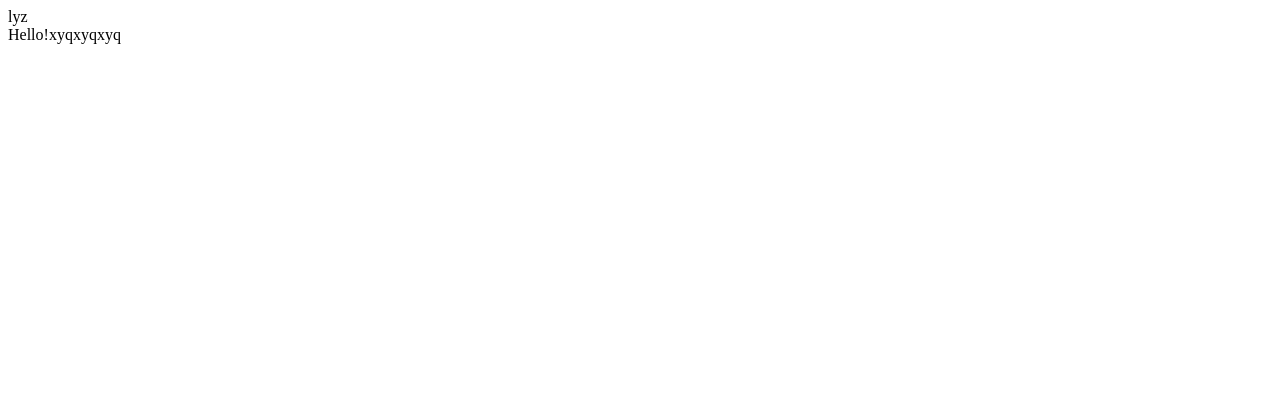
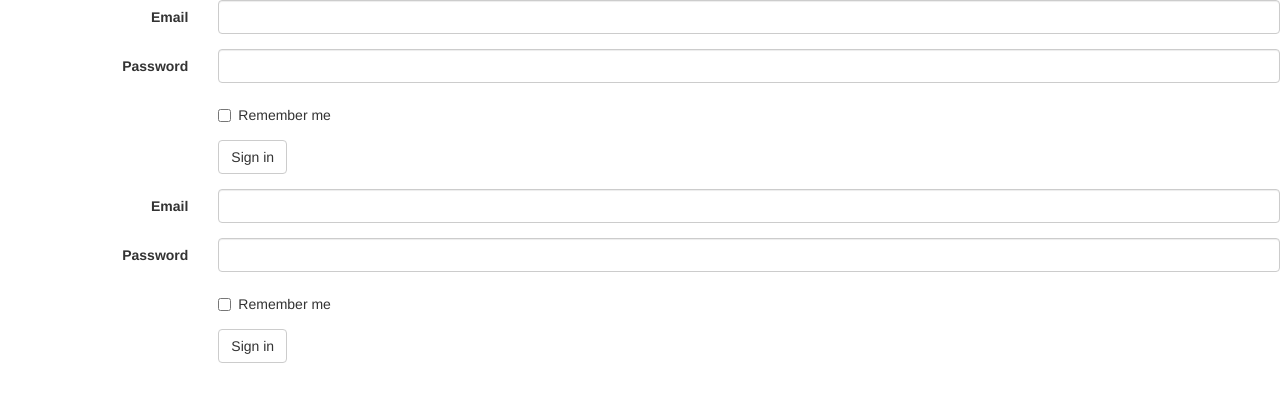
Before and after one commit to JaffarL/blog_prototype, a React app: page / in a window 1280 px wide. Built offline with nearby package versions, Linux system fonts and the light colour scheme.

Commit message:
加入bootstrap
加入bootstrap框架
不是react-bootstrap

```diff
--- a/src/component/login.js
+++ b/src/component/login.js
@@ -1,10 +1,40 @@
 import React from "react";
-export class Input extends React.Copomnent{
-    constructor(){
-        super()
-    }
+import $ from 'jquery';
+import bootstrap from "bootstrap";
+
+export class Input extends React.Component{
     render(){
-        return <div>
+        return <div >
+            <div className="row clearfix">
+                <div className="col-md-12 column">
+                    <form className="form-horizontal" role="form">
+                        <div className="form-group">
+                            <label htmlFor="inputEmail3" className="col-sm-2 control-label">Email</label>
+                            <div className="col-sm-10">
+                                <input type="email" className="form-control" id="inputEmail3" />
+                            </div>
+                        </div>
+                        <div className="form-group">
+                            <label htmlFor="inputPassword3" className="col-sm-2 control-label">Password</label>
+                            <div className="col-sm-10">
+                                <input type="password" className="form-control" id="inputPassword3" />
+                            </div>
+                        </div>
+                        <div className="form-group">
+                            <div className="col-sm-offset-2 col-sm-10">
+                                <div className="checkbox">
+                                    <label><input type="checkbox" />Remember me</label>
+                                </div>
+                            </div>
+                        </div>
+                        <div className="form-group">
+                            <div className="col-sm-offset-2 col-sm-10">
+                                <button type="submit" className="btn btn-default">Sign in</button>
+                            </div>
+                        </div>
+                    </form>
+                </div>
+            </div>
         </div>
     }
 }
--- a/src/index.js
+++ b/src/index.js
@@ -31,12 +31,12 @@ import React from "react";
 import ReactDOM from "react-dom";
 import {BrowserRouter,Route} from 'react-router-dom';
 import {Message} from './print.js'
-// import {Input} from "./component/login";
+import {Input} from "./component/login";
 
 ReactDOM.render((
     <BrowserRouter>
         <div>
-            <Route path="/" component={Message}/>
+            <Route path="/" component={Input}/>
             <Route path="/abd" component={Message}/>
         </div>
     </BrowserRouter>
--- a/template/index.html
+++ b/template/index.html
@@ -3,8 +3,41 @@
 <head>
     <meta charset="UTF-8">
     <title>test1212</title>
+    <!--<link href="../lib/bootstrap-3.3.7-dist/css/bootstrap.min.css" rel="stylesheet" type="text/css">-->
 </head>
 <body >
+<div class="row clearfix">
+    <div class="col-md-12 column">
+        <form class="form-horizontal" role="form">
+            <div class="form-group">
+                <label for="inputEmail3" class="col-sm-2 control-label">Email</label>
+                <div class="col-sm-10">
+                    <input type="email" class="form-control" id="inputEmail3" />
+                </div>
+            </div>
+            <div class="form-group">
+                <label for="inputPassword3" class="col-sm-2 control-label">Password</label>
+                <div class="col-sm-10">
+                    <input type="password" class="form-control" id="inputPassword3" />
+                </div>
+            </div>
+            <div class="form-group">
+                <div class="col-sm-offset-2 col-sm-10">
+                    <div class="checkbox">
+                        <label><input type="checkbox" />Remember me</label>
+                    </div>
+                </div>
+            </div>
+            <div class="form-group">
+                <div class="col-sm-offset-2 col-sm-10">
+                    <button type="submit" class="btn btn-default">Sign in</button>
+                </div>
+            </div>
+        </form>
+    </div>
+</div>
 <div id="content"></div>
 </body>
+<!--<script src="../lib/jquery/jquery-3.2.1.min.js"></script>-->
+<!--<script src="../lib/bootstrap-3.3.7-dist/js/bootstrap.min.js"></script>-->
 </html>
--- a/webpack.config.js
+++ b/webpack.config.js
@@ -6,7 +6,10 @@ var hotMiddlewareScript = 'webpack-hot-middleware/client?reload=true';
 
 module.exports = {
     entry: {
-        app:['./src/index.js',hotMiddlewareScript]
+        app:['./src/index.js',hotMiddlewareScript],
+        jquery:'./lib/jquery/jquery-3.2.1.min.js',
+        bootstrap:'./lib/bootstrap-3.3.7-dist/js/bootstrap.js',
+        bootstrap_css:"./lib/bootstrap-3.3.7-dist/css/bootstrap.css"
     },
     devtool: "inline-source-map",
     devServer: {
@@ -15,9 +18,12 @@ module.exports = {
     },
     module: {
         loaders: [
-            {
-                test: /\.js|jsx$/, loaders: ['babel-loader?presets[]=es2015,presets[]=react,presets[]=stage-3']
-            }
+            { test: /\.js|jsx$/, loaders: ['babel-loader?presets[]=es2015,presets[]=react,presets[]=stage-3']},
+            { test: /\.css$/, loader: 'style-loader!css-loader' },
+            { test: /\.eot(\?v=\d+\.\d+\.\d+)?$/, loader: "file-loader" },
+            { test: /\.(woff|woff2)$/, loader:"url-loader?prefix=font/&limit=5000" },
+            { test: /\.ttf(\?v=\d+\.\d+\.\d+)?$/, loader: "url-loader?limit=10000&mimetype=application/octet-stream" },
+            { test: /\.svg(\?v=\d+\.\d+\.\d+)?$/, loader: "url-loader?limit=10000&mimetype=image/svg+xml" }
         ]
     },
     plugins: [
@@ -31,7 +37,7 @@ module.exports = {
         new webpack.HotModuleReplacementPlugin(),
         new webpack.ProvidePlugin({
             $:"jquery",
-            jquery:"jquery",
+            jQuery:"jquery",
             "windows.jQuery":"jquery"
         })
     ],
```
Also changed, not shown: package.json (+9 -1 lines).
